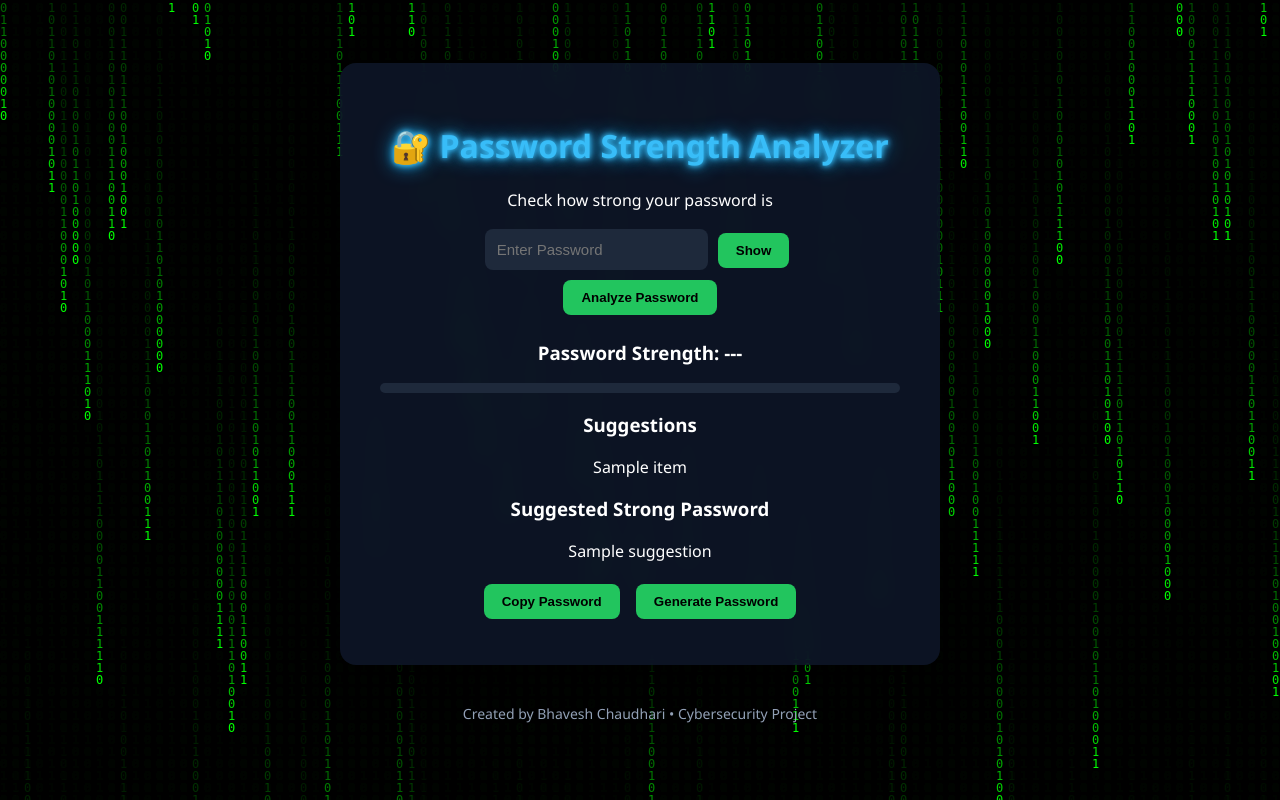
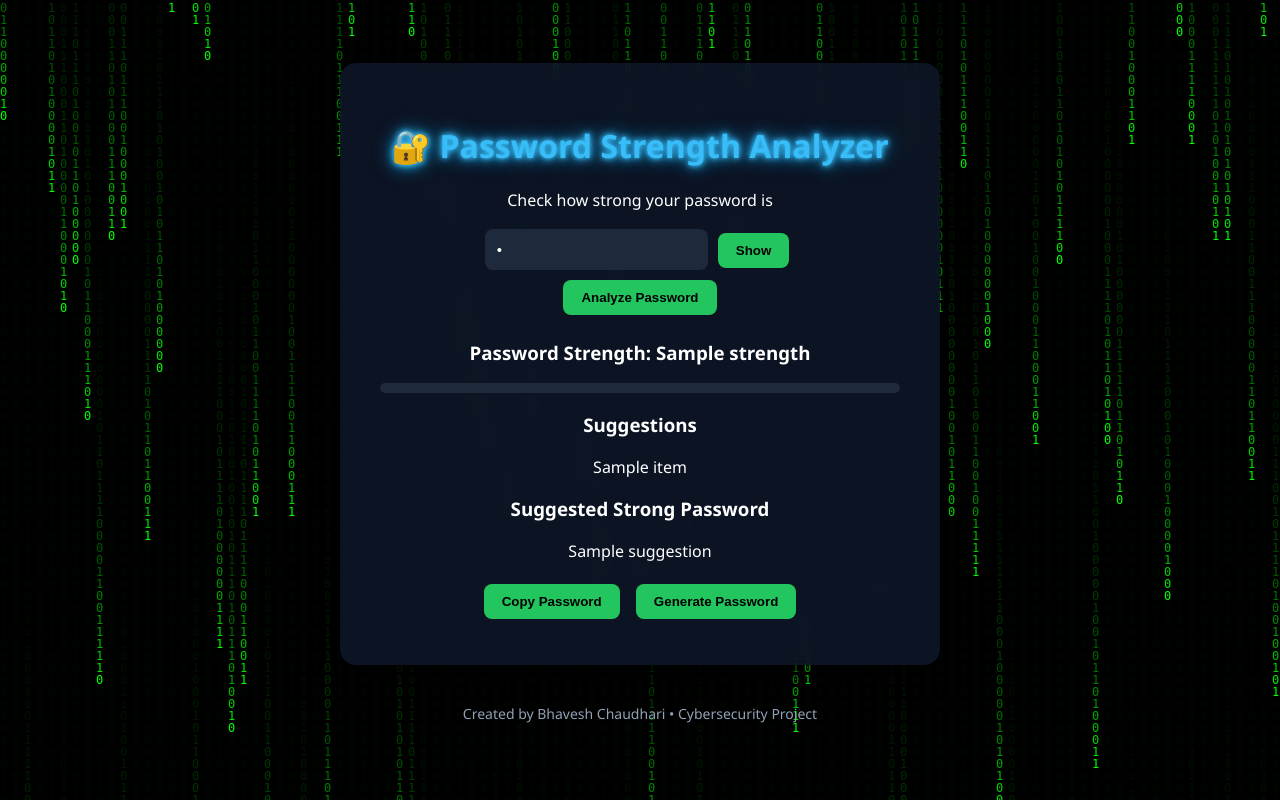
Before and after one commit to Bhavesh979/password-analyzer, a Flask app: template templates/index.html in a window 1280 px wide. Run offline with Flask 3, Linux system fonts and the light colour scheme; the template is opened without the code that fills it: most values are stand-ins (such as "Sample title", 1, 10 or a date in 2020).

Commit message:
Update index.html

```diff
--- a/templates/index.html
+++ b/templates/index.html
@@ -25,6 +25,7 @@
 type="password"
 id="password"
 name="password"
+value="{{ password }}"
 placeholder="Enter Password"
 >
 
@@ -38,13 +39,13 @@ placeholder="Enter Password"
 
 </form>
 
-<h3>Password Strength: <span id="strength-text">---</span></h3>
+<h3>Password Strength: <span id="strength-text">{{ strength if strength else '---' }}</span></h3>
 
 <div class="strength-bar">
 <div id="strength-bar"></div>
 </div>
 
-{% if strength %}
+{% if strength and strength != "Strong" %}
 
 <h3>Suggestions</h3>
 
@@ -67,7 +68,9 @@ placeholder="Enter Password"
 </div>
 
 <footer>
+
 <p>Created by Bhavesh Chaudhari • Cybersecurity Project</p>
+
 </footer>
 
 </div>
@@ -171,6 +174,7 @@ canvas.width=window.innerWidth;
 var letters="01".split("");
 
 var fontSize=12;
+
 var columns=canvas.width/fontSize;
 
 var drops=[];
```
